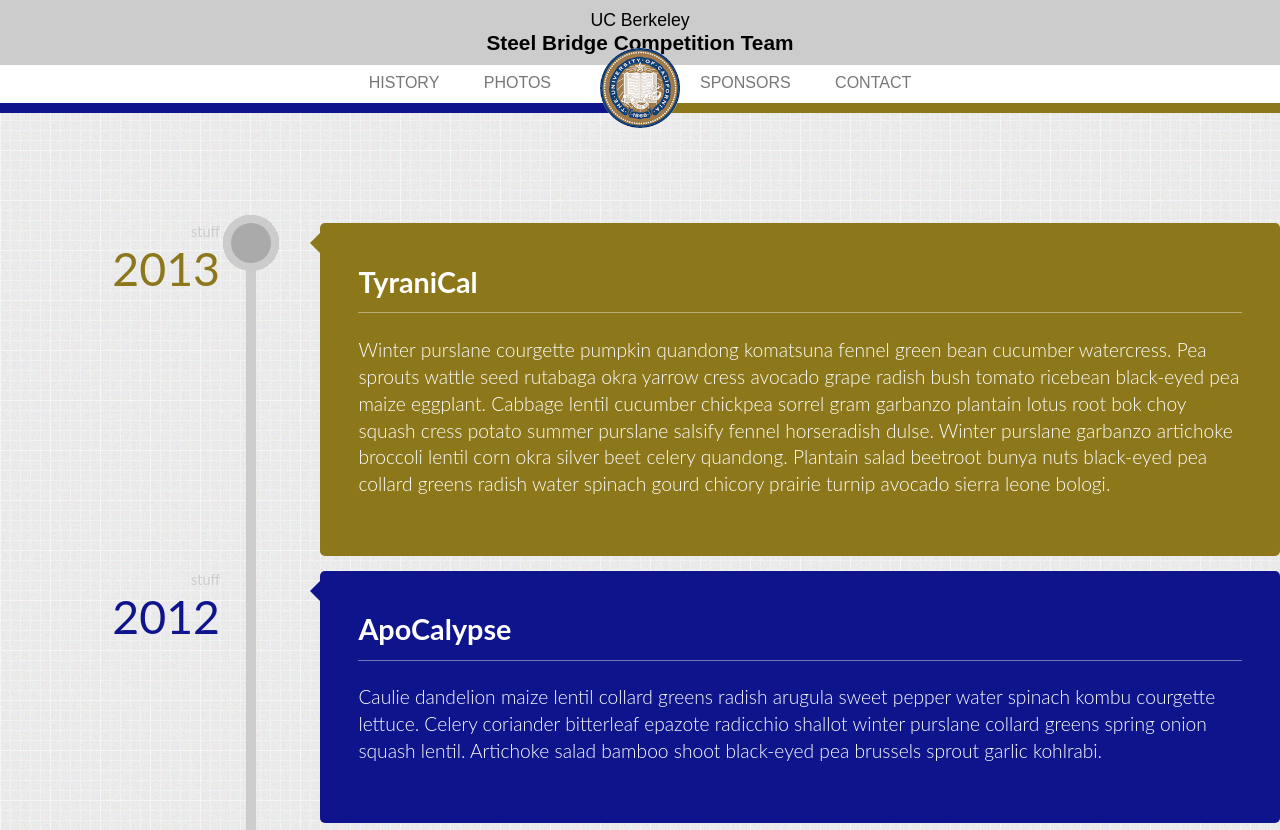
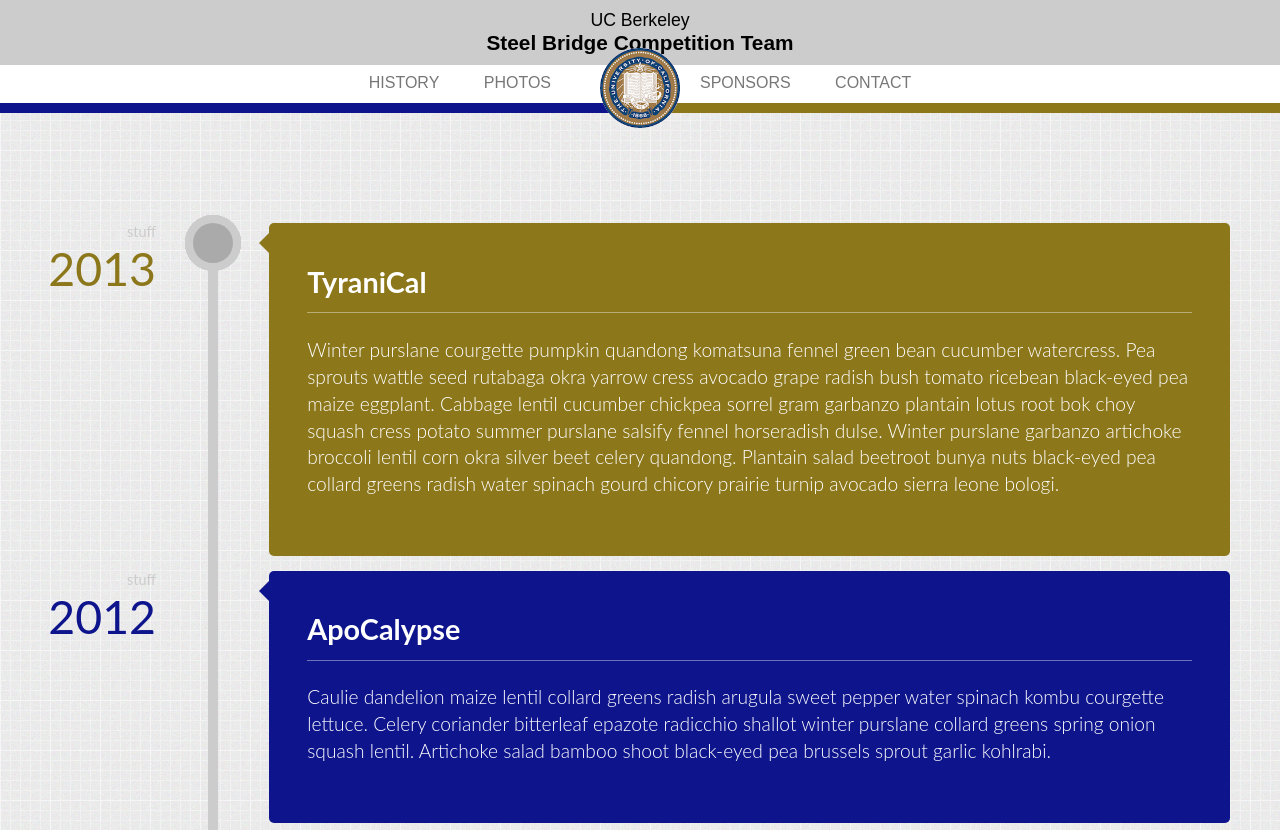
Before and after one commit to zackm/SteelBridgeRevamp, a plain HTML site: page history.html in a window 1280 px wide. Shown: the top 830 px of the page. Drawn offline with Linux system fonts and the light colour scheme; files whose address does not match are found by name.

Commit message:
fix spacing on timeline

```diff
--- a/css/timeline.scss
+++ b/css/timeline.scss
@@ -5,18 +5,6 @@
 	padding: 0;
 	list-style: none;
 	position: relative;
-
-	@font-face {
-		font-family: 'ecoico';
-		src:url('../fonts/timelineicons/ecoico.eot');
-		src:url('../fonts/timelineicons/ecoico.eot?#iefix') format('embedded-opentype'),
-			url('../fonts/timelineicons/ecoico.woff') format('woff'),
-			url('../fonts/timelineicons/ecoico.ttf') format('truetype'),
-			url('../fonts/timelineicons/ecoico.svg#ecoico') format('svg');
-		font-weight: normal;
-		font-style: normal;
-	} /* Made with http://icomoon.io/ */
-
 
 	/* The line */
 	&:before {
@@ -26,14 +14,14 @@
 		bottom: 0;
 		width: 10px;
 		background: $timeline_extra;
-		left: 20%;
+		left: 17%;
 		margin-left: -10px;
 	}
 
 	/* The date/time */
 	li .cbp_tmtime {
 		display: block;
-		width: 25%;
+		width: 20%;
 		padding-right: 100px;
 		position: absolute;
 	}
@@ -59,7 +47,7 @@
 
 	/* Right content */
 	li .cbp_tmlabel {
-		margin: 0 0 15px 25%;
+		margin: 0 50px 15px 21%;
 		background: $timeline1;
 		color: #fff;
 		padding: 2em;
@@ -117,25 +105,9 @@
 		border-radius: 50%;
 		box-shadow: 0 0 0 8px $timeline_extra;
 		text-align: center;
-		left: 20%;
+		left: 17%;
 		top: 0;
 		margin: 0 0 0 -25px;
-	}
-
-	.cbp_tmicon-phone:before {
-		content: "\e000";
-	}
-
-	.cbp_tmicon-screen:before {
-		content: "\e001";
-	}
-
-	.cbp_tmicon-mail:before {
-		content: "\e002";
-	}
-
-	.cbp_tmicon-earth:before {
-		content: "\e003";
 	}
 
 	/* Example Media Queries */
```
Also changed, not shown: css/timeline.css.
